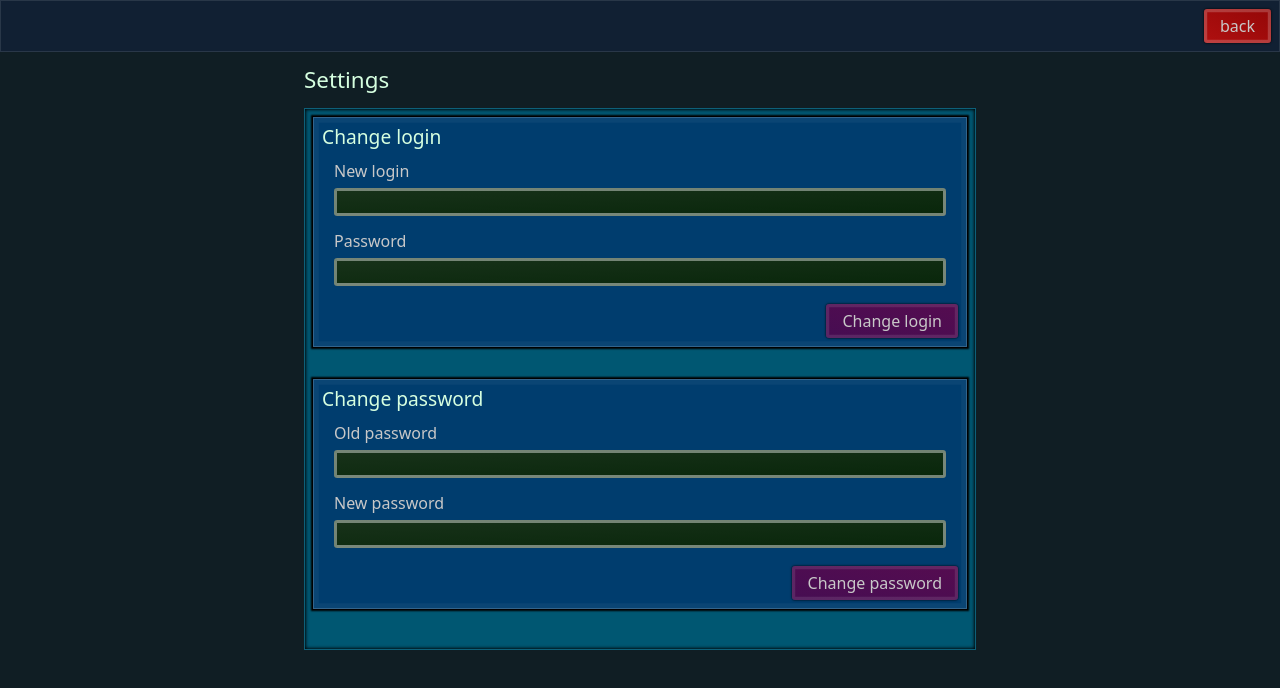
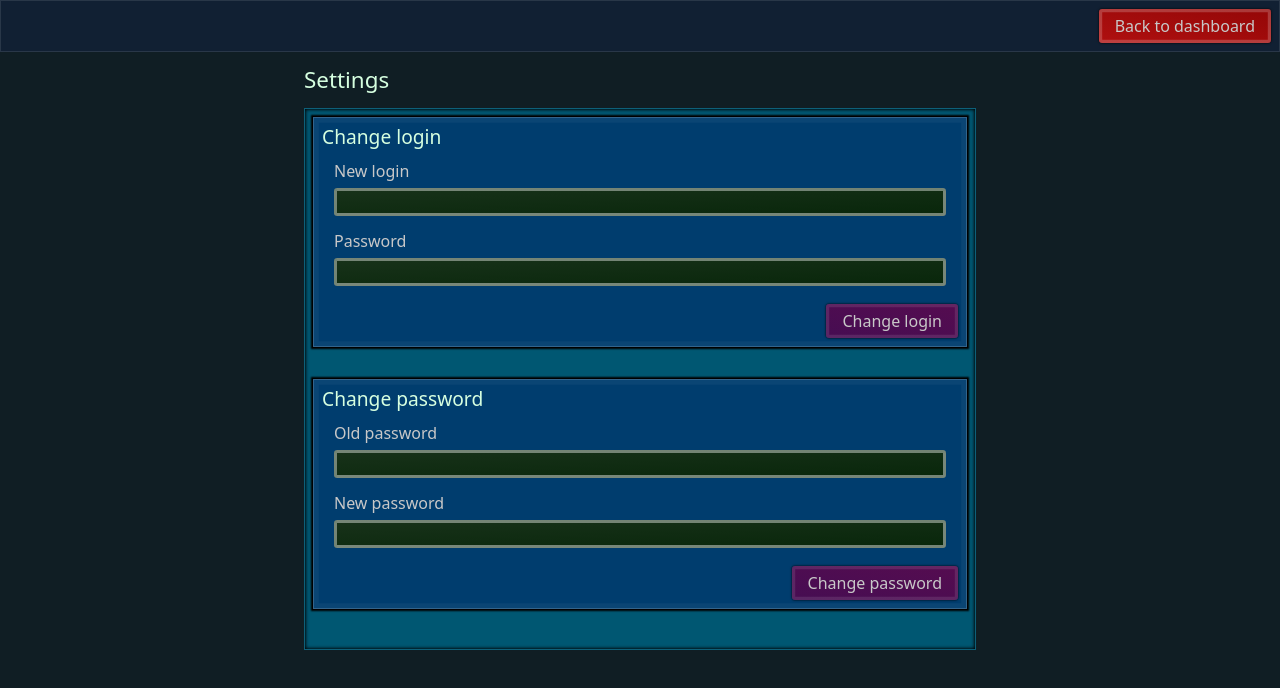
Before and after one commit to kw-00/the-tree, a React (Vite) app in the folder frontend/: page /settings in a window 1280 px wide. Shown: the top 688 px of the page. Built offline with nearby package versions, Linux system fonts and the light colour scheme.

Commit message:
Change 'back button' text in settings

```diff
--- a/frontend/src/app/pages/settings/Settings.tsx
+++ b/frontend/src/app/pages/settings/Settings.tsx
@@ -11,7 +11,7 @@ export default function Settings() {
         <div className="v-stack h-svh w-svw">
             {/* Header */}
             <div className="h-stack justify-end surface-base">
-                <Link to="/dashboard" className="button-danger">back</Link>
+                <Link to="/dashboard" className="button-danger">Back to dashboard</Link>
             </div>
             {/* Content */}
             <div className="h-stack justify-center grow overflow-y-scroll ">
```
